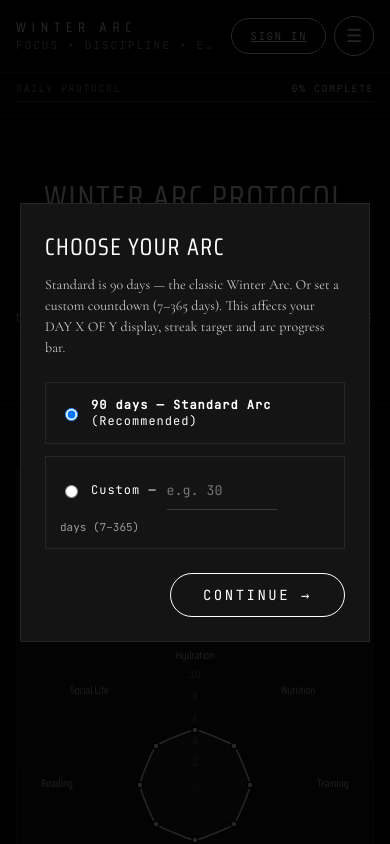
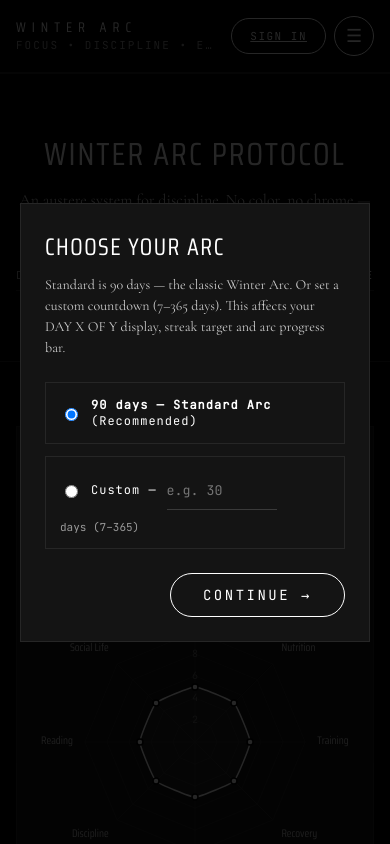
Before and after one commit to AliXazi/winterarc, a FastAPI app: page / in a window 390 px wide. Run offline with FastAPI, Linux system fonts and the light colour scheme.

Commit message:
fix: remove topbar progress, restore header to original size, add hero + bottom centred progress bars
- Remove sticky-stack wrapper and mobile-progress-strip from topbar
- Header restored to position:sticky original (56px/72px)
- Hero progress (original area) kept centred max-width 640
- Add bottom-progress-wrap centred max-width 640 with bottomFill/bottomProgressText, sync in render() and updateProgress()
- Mobile top duplicate fixed, PC header no longer disappears on scroll

```diff
--- a/winter_arc.html
+++ b/winter_arc.html
@@ -153,35 +153,9 @@
   .progress-meta b{color:var(--text);font-weight:400}
   .bar{height:1px;background:var(--hairline);overflow:hidden;position:relative}
   .fill{height:100%;width:0%;background:var(--text);transition:width .32s ease-out;will-change:width}
-  .mobile-progress-strip{display:none}
-  .mobile-progress-strip .mobile-progress-meta{display:flex;justify-content:space-between;align-items:center;margin-bottom:6px;font-family:"JetBrains Mono", monospace;font-size:10px;letter-spacing:1.5px;text-transform:uppercase;color:var(--muted)}
-  .mobile-progress-strip .mobile-progress-meta b{color:var(--text);font-weight:400}
-  @media (max-width:768px){
-    .mobile-progress-strip{display:block;position:sticky;top:72px;z-index:18;background:#000;border-bottom:1px solid var(--hairline);padding:10px 0 12px}
-    .mobile-progress-strip .bar{height:2px}
-  }
-  @media (max-width:380px){
-    .mobile-progress-strip{top:68px}
-  }
-  /* sticky-stack wraps header + mobile strip + hero so all stay visible on scroll */
-  .sticky-stack{
-    position:sticky;
-    top:0;
-    z-index:20;
-    background:var(--canvas);
-    border-bottom:1px solid var(--hairline);
-  }
-  .sticky-stack header{
-    position:static;
-    border-bottom:none;
-  }
-  .sticky-stack .mobile-progress-strip{
-    position:static;
-    border-bottom:1px solid var(--hairline);
-  }
-  .sticky-stack .hero-band{
-    border-bottom:none;
-  }
+  /* topbar progress removed — topbar restored to original header only */
+  .mobile-progress-strip{display:none !important}
+  .bottom-progress-wrap{max-width:640px;margin:40px auto 0;padding:0 16px;text-align:center}
   .hero-band{
     background:var(--canvas);
     padding:96px 0 64px;
@@ -396,7 +370,6 @@
 </style>
 </head>
 <body>
-<div class="sticky-stack">
 <header>
   <div class="wrap">
     <div class="header-inner">
@@ -424,12 +397,6 @@
     </div>
   </div>
 </header>
-<div class="mobile-progress-strip" id="mobileProgressStrip" aria-label="Progress">
-  <div class="wrap">
-    <div class="mobile-progress-meta"><span>Daily protocol</span><b id="mobileProgressText">0% complete</b></div>
-    <div class="bar"><div class="fill" id="mobileFill"></div></div>
-  </div>
-</div>
 <div class="hero-band">
   <div class="wrap">
     <h2>WINTER ARC PROTOCOL</h2>
@@ -440,7 +407,6 @@
     </div>
     <div id="arcMeta" style="margin-top:16px;font-family:'JetBrains Mono',monospace;font-size:11px;letter-spacing:2px;text-transform:uppercase;color:var(--muted)">DAY 1 OF 90 — 89 REMAINING • 90-DAY ARC</div>
   </div>
-</div>
 </div>
 <main class="wrap">
   <div class="top-grid">
@@ -470,6 +436,10 @@
   <div class="grid" id="grid"></div>
   <div style="display:flex;justify-content:center;margin-top:24px">
     <button class="btn small" id="addCardBtn">+ Add Card</button>
+  </div>
+  <div class="bottom-progress-wrap">
+    <div class="progress-meta"><span>Daily protocol</span><b id="bottomProgressText">0% complete</b></div>
+    <div class="bar"><div class="fill" id="bottomFill"></div></div>
   </div>
   <div class="hint" id="hint">Tip: Sign in with Google to save to cloud. Click ✎ to edit, double-click card title or task title to rename, “+ Add task” for habits, “+ Add Card” for new categories. Use Edit Stats to customize polygon.</div>
 </main>
@@ -974,6 +944,11 @@
   document.getElementById('pctLabel').textContent=pct+'%';
   document.getElementById('progressText').textContent=pct+'% complete';
   document.getElementById('fill').style.width=pct+'%';
+  // bottom centred progress (mirrors hero)
+  const _bFill=document.getElementById('bottomFill');
+  const _bText=document.getElementById('bottomProgressText');
+  if(_bFill) _bFill.style.width=pct+'%';
+  if(_bText) _bText.textContent=pct+'% complete';
   const _mFill=document.getElementById('mobileFill');
   const _mText=document.getElementById('mobileProgressText');
   if(_mFill) _mFill.style.width=pct+'%';
@@ -1069,6 +1044,10 @@
   document.getElementById('pctLabel').textContent=pct+'%';
   document.getElementById('progressText').textContent=pct+'% complete';
   document.getElementById('fill').style.width=pct+'%';
+  const bFill=document.getElementById('bottomFill');
+  const bText=document.getElementById('bottomProgressText');
+  if(bFill) bFill.style.width=pct+'%';
+  if(bText) bText.textContent=pct+'% complete';
   const mFill=document.getElementById('mobileFill');
   const mText=document.getElementById('mobileProgressText');
   if(mFill) mFill.style.width=pct+'%';
```
Also changed, not shown: static/winter_arc.html (+16 -37 lines), templates/winter_arc.html (+16 -37 lines).
